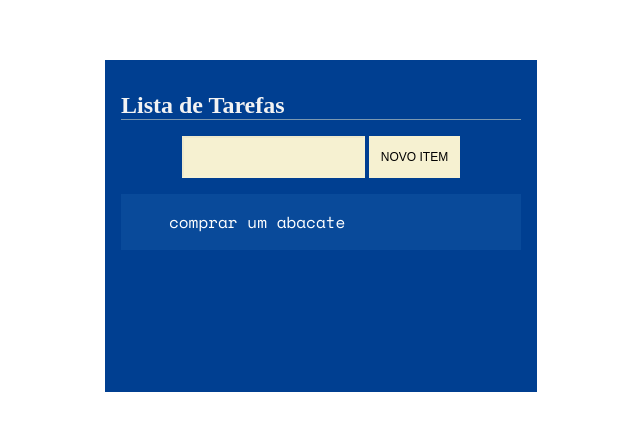
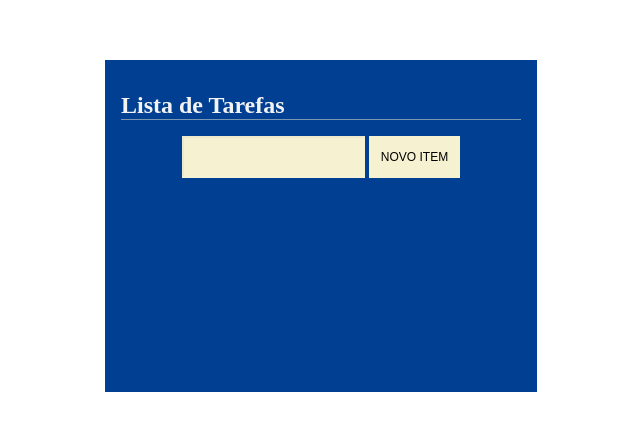
Before and after one commit to ricardo-cas/javascript_manipulando_dom, a plain HTML site: page index.html in a window 1280 px wide. Shown: the part 174-604 px from the top of the page, without its empty margins (319-959 px from the left). Drawn offline with nearby package versions, Linux system fonts and the light colour scheme; a web font is replaced by a local one.

Commit message:
adicionado data attribute para manipulação via JavaScript

```diff
--- a/index.html
+++ b/index.html
@@ -20,12 +20,7 @@
         <button class="form-button" data-form-button> Novo Item </button>
       </form>
 
-      <ul class="list">
-      <li class="task" data-task>
-        <p class="content">
-          comprar um abacate
-        </p>
-      </li>
+      <ul class="list" data-list>
       </ul>
     </div>
 </body>
```
